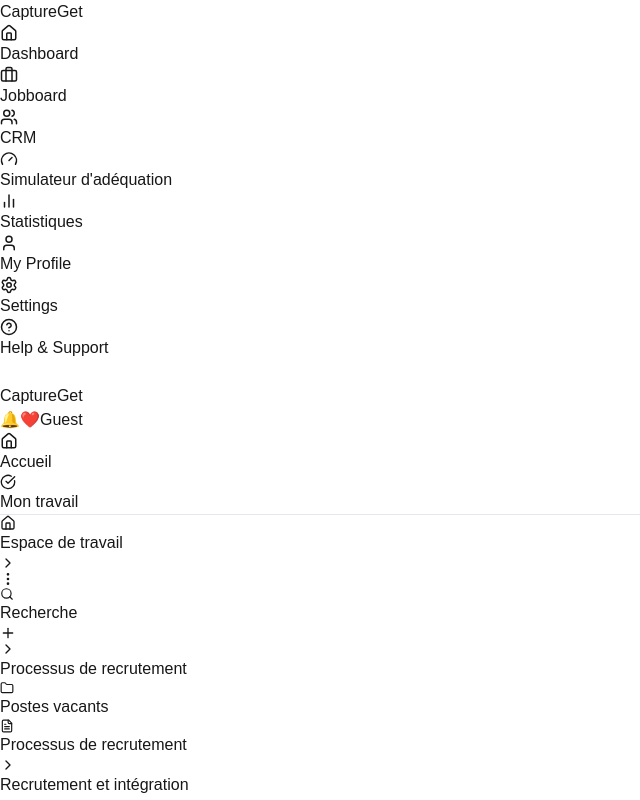
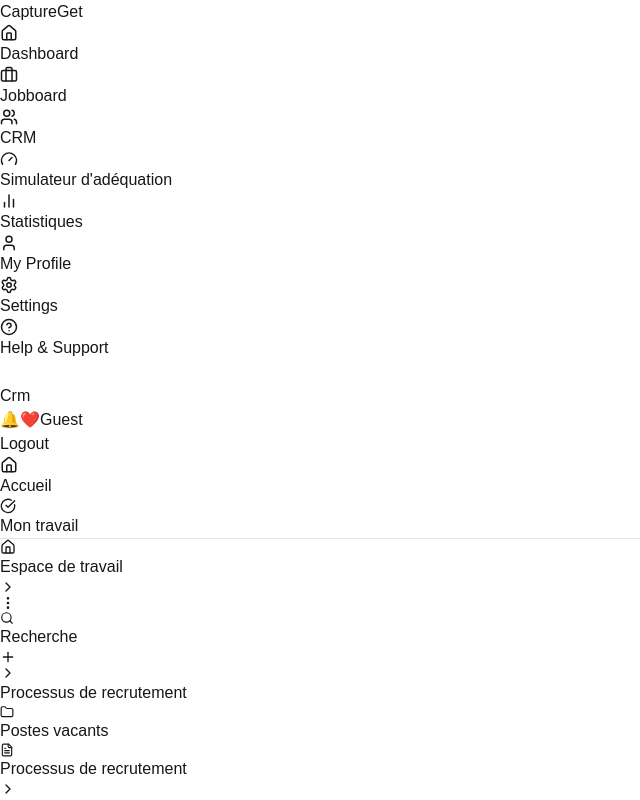
Before and after one commit to IhebChaoued/NewEra, a Next.js app in the folder frontend/: page /company/crm in a window 1280 px wide. Shown: the top 800 px of the page, without its empty margins (0-640 px from the left). Built offline with nearby package versions, Linux system fonts and the light colour scheme.

Commit message:
Layout general update

```diff
--- a/frontend/src/components/company/Layout.tsx
+++ b/frontend/src/components/company/Layout.tsx
@@ -1,33 +1,19 @@
 import { ReactNode, useState, useEffect } from "react";
-import { useRouter } from "next/router";
 import Sidebar from "./Sidebar";
 import Topbar from "./Topbar";
-
-// Maps page routes to the Topbar title
-const pageTitles: Record<string, string> = {
-  "/dashboard": "Dashboard",
-  "/jobboard": "Jobboard",
-  "/crm": "CRM",
-  "/simulateur": "Simulateur d’adéquation",
-  "/stats": "Statistiques",
-};
 
 type LayoutProps = {
   children: ReactNode;
 };
 
 export default function Layout({ children }: LayoutProps) {
-  const router = useRouter();
-  const currentTitle = pageTitles[router.pathname] || "CaptureGet";
-
   const [isSidebarOpen, setIsSidebarOpen] = useState(false);
   const [shouldRenderSidebar, setShouldRenderSidebar] = useState(false);
-  const [animateSidebar, setAnimateSidebar] = useState(false); // NEW
+  const [animateSidebar, setAnimateSidebar] = useState(false);
 
   useEffect(() => {
     if (isSidebarOpen) {
       setShouldRenderSidebar(true);
-      // Wait for next tick to trigger animation
       setTimeout(() => setAnimateSidebar(true), 10);
     } else {
       setAnimateSidebar(false);
@@ -53,7 +39,6 @@
           }`}
           onClick={() => setIsSidebarOpen(false)}
         >
-          {/* Sidebar panel (left sliding) */}
           <div
             className={`fixed top-0 left-0 h-full w-64 bg-white shadow-lg transform transition-transform duration-300 ${
               animateSidebar ? "translate-x-0" : "-translate-x-full"
@@ -67,10 +52,7 @@
 
       {/* Main content */}
       <div className="flex-1 flex flex-col bg-gray-50 border-l">
-        <Topbar
-          title={currentTitle}
-          onMenuClick={() => setIsSidebarOpen(true)}
-        />
+        <Topbar onMenuClick={() => setIsSidebarOpen(true)} />
         <main className="flex-1 p-6 overflow-auto">{children}</main>
       </div>
     </div>
--- a/frontend/src/components/company/Topbar.tsx
+++ b/frontend/src/components/company/Topbar.tsx
@@ -1,15 +1,50 @@
+import { useEffect, useRef, useState } from "react";
 import { useCompanyAuthStore } from "../../store/companyAuthStore";
+import Image from "next/image";
+import { useRouter } from "next/router";
 
 type TopbarProps = {
-  title: string;
   onMenuClick?: () => void;
 };
 
-export default function Topbar({ title, onMenuClick }: TopbarProps) {
-  const company = useCompanyAuthStore((state) => state.company);
+export default function Topbar({ onMenuClick }: TopbarProps) {
+  const { company, logout } = useCompanyAuthStore();
+  const [isOpen, setIsOpen] = useState(false);
+  const dropdownRef = useRef<HTMLDivElement>(null);
+  const router = useRouter();
+
+  // Derive title from pathname
+  const pageTitle =
+    router.pathname
+      .split("/")
+      .filter(Boolean)
+      .pop()
+      ?.replace(/^\w/, (c) => c.toUpperCase()) || "Dashboard";
+
+  // Close dropdown on outside click
+  useEffect(() => {
+    function handleClickOutside(event: MouseEvent) {
+      if (
+        dropdownRef.current &&
+        !dropdownRef.current.contains(event.target as Node)
+      ) {
+        setIsOpen(false);
+      }
+    }
+
+    document.addEventListener("mousedown", handleClickOutside);
+    return () => {
+      document.removeEventListener("mousedown", handleClickOutside);
+    };
+  }, []);
+
+  const handleLogout = () => {
+    logout();
+    window.location.href = "/company/login";
+  };
 
   return (
-    <header className="flex items-center justify-between p-4 border-b bg-white shadow-sm">
+    <header className="flex items-center justify-between p-4 border-b bg-white shadow-sm relative">
       <div className="flex items-center gap-4 min-w-0">
         <button
           onClick={onMenuClick}
@@ -29,17 +64,51 @@
             />
           </svg>
         </button>
-        <h2 className="text-xl font-bold text-gray-800 truncate">{title}</h2>
+        <h2 className="text-xl font-bold text-gray-800 truncate">
+          {pageTitle}
+        </h2>
       </div>
 
-      <div className="flex items-center gap-4 shrink-0">
+      <div
+        ref={dropdownRef}
+        className="flex items-center gap-4 shrink-0 relative"
+      >
         <span className="text-lg cursor-pointer">🔔</span>
         <span className="text-lg cursor-pointer">❤️</span>
 
         <span className="hidden lg:inline font-medium">
           {company ? company.name : "Guest"}
         </span>
-        <div className="w-10 h-10 bg-gray-300 rounded-full"></div>
+
+        <div
+          onClick={() => setIsOpen((prev) => !prev)}
+          className="w-10 h-10 rounded-full overflow-hidden cursor-pointer bg-gray-300 flex items-center justify-center"
+        >
+          {company?.logo ? (
+            <Image
+              src={company.logo}
+              alt="Company logo"
+              width={40}
+              height={40}
+              className="w-full h-full object-cover"
+            />
+          ) : null}
+        </div>
+
+        <div
+          className={`absolute right-0 top-14 mt-2 w-48 bg-white shadow-md rounded z-50 transition-all duration-300 ease-in-out ${
+            isOpen
+              ? "opacity-100 translate-y-0 pointer-events-auto"
+              : "opacity-0 -translate-y-2 pointer-events-none"
+          }`}
+        >
+          <button
+            onClick={handleLogout}
+            className="block w-full text-left px-4 py-2 hover:bg-gray-100 text-gray-700"
+          >
+            Logout
+          </button>
+        </div>
       </div>
     </header>
   );
```
Also changed, not shown: frontend/src/components/company/UserCard.tsx (+8 -2 lines).
